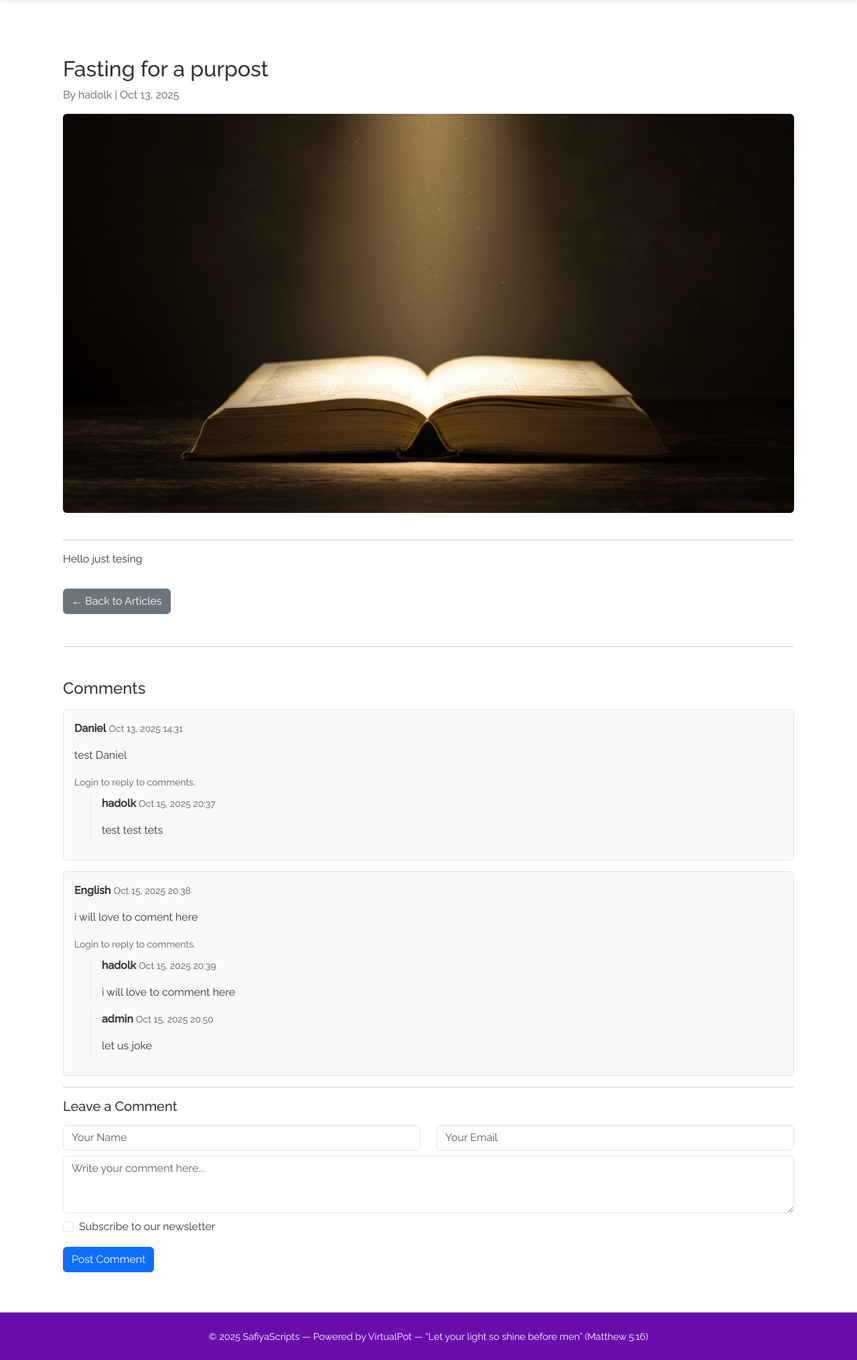
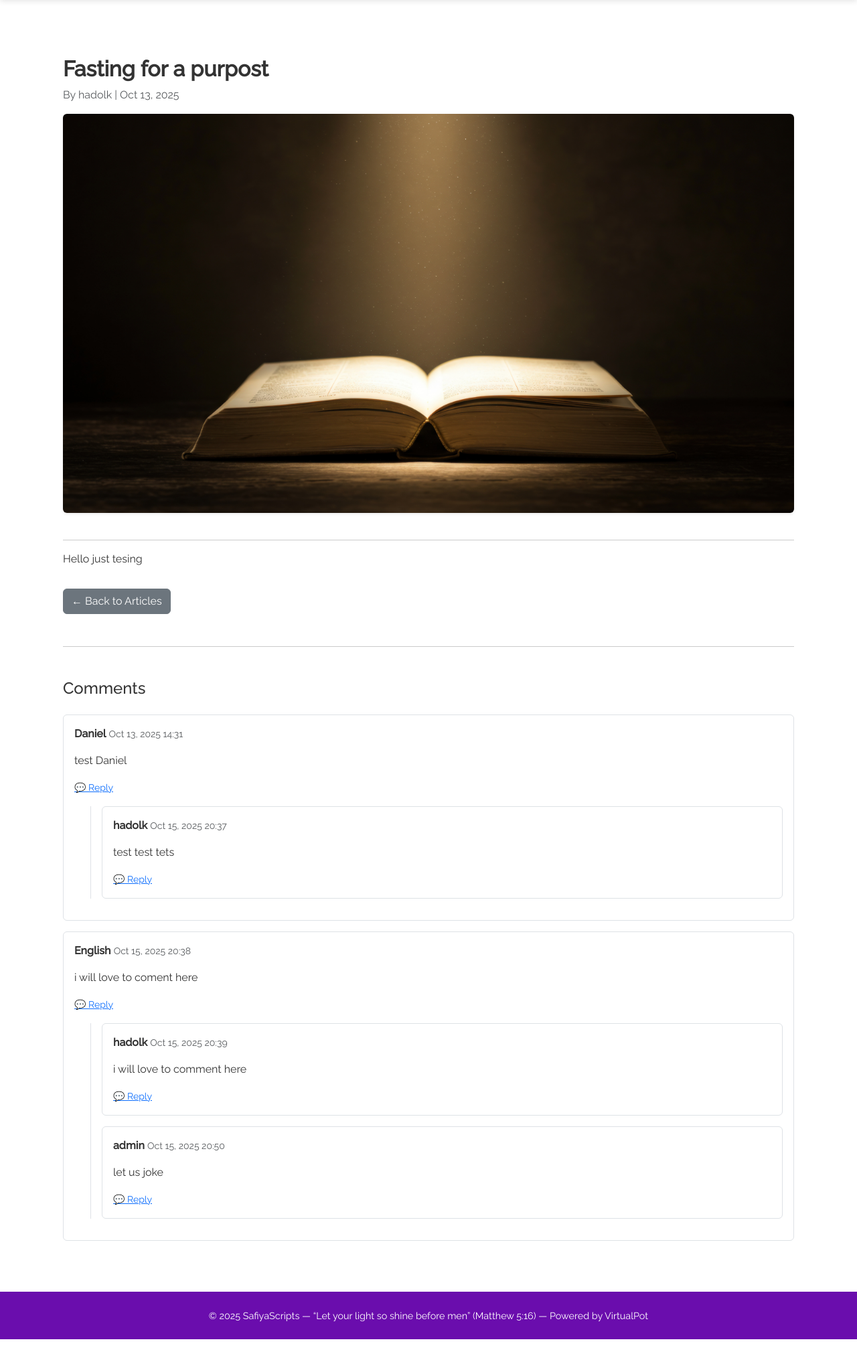
Before and after one commit to truveron2-lgtm/safiyascripts, a Django app: page /articles/5/ in a window 1280 px wide. Shown: the part 90-2121 px from the top of the page at 67% size. After the commit the page ends 2090 px from the top, so only its background shows below. Run offline with Django 5.2, Linux system fonts and the light colour scheme; data comes from the database, SQL or seed files in the repository; both versions use the stored data as it was after the commit.

Commit message:
Updated files for Render deployment safaya scripts

```diff
--- a/articles/urls.py
+++ b/articles/urls.py
@@ -19,6 +19,7 @@ urlpatterns = [
 
         # ✅ Subscription
     path('subscribe/', views.subscribe, name='subscribe'),
+    path('<int:pk>/reply/', views.admin_reply_comment, name='admin_reply_comment'),
 
 
 ]
--- a/articles/views.py
+++ b/articles/views.py
@@ -24,7 +24,10 @@ def article_list(request):
     return render(request, 'articles/article_list.html', context)
 
 
+from django.shortcuts import render, get_object_or_404, redirect
+from django.contrib import messages
 from .models import Article, Comment, Subscriber
+from .forms import CommentForm
 
 def article_detail(request, pk):
     article = get_object_or_404(Article, pk=pk)
@@ -37,23 +40,22 @@ def article_detail(request, pk):
             parent_id = request.POST.get('parent_id')
             parent_comment = Comment.objects.filter(id=parent_id).first() if parent_id else None
 
-            # ✅ Create comment object
+            # ✅ Create comment
             comment = comment_form.save(commit=False)
             comment.article = article
             comment.parent = parent_comment
 
-            # ✅ Allow only logged-in users to reply
+            # ✅ Only logged-in users can reply
             if parent_comment and not request.user.is_authenticated:
-                messages.error(request, "You must be logged in to reply to a comment.")
+                messages.error(request, "You must be logged in to reply.")
                 return redirect('articles:article_detail', pk=article.pk)
 
-            # ✅ Logged-in user info
+            # ✅ User handling
             if request.user.is_authenticated:
                 comment.user = request.user
                 comment.name = request.user.username
                 comment.email = request.user.email
             else:
-                # Non-logged visitors can only post top-level comments
                 if parent_comment:
                     messages.error(request, "Only logged-in users can reply to comments.")
                     return redirect('articles:article_detail', pk=article.pk)
@@ -65,10 +67,9 @@ def article_detail(request, pk):
             # ✅ Optional subscription
             if request.POST.get('subscribe') and comment.email:
                 Subscriber.objects.get_or_create(email=comment.email)
-                messages.success(request, "Thank you for subscribing to our newsletter!")
+                messages.success(request, "Thanks for subscribing!")
 
-            messages.success(
-                request,
+            messages.success(request,
                 "Your reply has been posted." if parent_comment else "Your comment has been posted."
             )
             return redirect('articles:article_detail', pk=article.pk)
@@ -277,3 +278,37 @@ def article_summary_home(request):
     recent_articles = Article.objects.all()[:3]
     context = {'recent_articles': recent_articles}
     return render(request, 'articles/article_summary_home.html', context)
+
+
+@login_required
+def admin_reply_comment(request, pk):
+    """Allow admin to reply to a comment directly from the admin article detail view."""
+    article = get_object_or_404(Article, pk=pk)
+
+    if request.method == 'POST':
+        parent_id = request.POST.get('parent_id')
+        content = request.POST.get('content', '').strip()
+
+        if not parent_id or not content:
+            messages.error(request, "Invalid reply. Please write something.")
+            return redirect('articles:article_detail', pk=article.pk)
+
+        parent_comment = Comment.objects.filter(id=parent_id).first()
+        if not parent_comment:
+            messages.error(request, "Parent comment not found.")
+            return redirect('articles:article_detail', pk=article.pk)
+
+        # ✅ Create reply comment
+        Comment.objects.create(
+            article=article,
+            user=request.user,
+            name=request.user.username,
+            email=request.user.email,
+            content=content,
+            parent=parent_comment,
+        )
+
+        messages.success(request, "Reply posted successfully.")
+        return redirect('articles:article_detail', pk=article.pk)
+
+    return redirect('articles:article_detail', pk=article.pk)
--- a/blog/templates/blog/index.html
+++ b/blog/templates/blog/index.html
@@ -73,7 +73,8 @@
 
   <!-- ===== FOOTER ===== -->
   <footer>
-    © 2025 SafiyaScripts — Powered by VirtualPot — “Let your light so shine before men” (Matthew 5:16)
+    © 2025 SafiyaScripts — “Let your light so shine before men” (Matthew 5:16)
+  — Powered by VirtualPot
   </footer>
 
   <!-- Bootstrap JS -->
--- a/templates/account/login.html
+++ b/templates/account/login.html
@@ -23,7 +23,7 @@
       </div>
     </form>
 
-    <p class="mt-3">Don’t have an account? <a href="{% url 'account:register' %}">Sign up</a></p>
+
   </div>
 </div>
 {% endblock %}
--- a/templates/articles/article_detail.html
+++ b/templates/articles/article_detail.html
@@ -18,18 +18,19 @@
     </div>
   {% endif %}
 
-  <h2>{{ article.title }}</h2>
+  <!-- ✅ Article section -->
+  <h2 class="fw-bold">{{ article.title }}</h2>
   <p class="text-muted">By {{ article.author.username }} | {{ article.date_posted|date:"M d, Y" }}</p>
 
   {% if article.image %}
-    <img src="{{ article.image.url }}" class="img-fluid rounded mb-4" alt="{{ article.title }}">
+    <img src="{{ article.image.url }}" class="img-fluid rounded mb-4 shadow-sm" alt="{{ article.title }}">
   {% endif %}
 
   <hr>
-  <p>{{ article.full_description|linebreaks }}</p>
+  <p class="fs-5">{{ article.full_description|linebreaks }}</p>
 
   {% if user == article.author %}
-    <a href="{% url 'articles:article_edit' article.pk %}" class="btn btn-warning">Edit</a>
+    <a href="{% url 'articles:article_edit' article.pk %}" class="btn btn-warning me-2">Edit</a>
     <a href="{% url 'articles:article_delete' article.pk %}" class="btn btn-danger">Delete</a>
   {% endif %}
 
@@ -37,101 +38,70 @@
 
   <hr class="my-5">
 
-  <h4>Comments</h4>
+  <!-- ✅ Comments section -->
+  <h4 class="mb-4">Comments</h4>
   <div class="mt-3">
+    {% if comments %}
       {% for comment in comments %}
-      <div class="border p-3 mb-3 rounded bg-light">
-        <p>
-          <strong>{{ comment.name }}</strong>
-          <small class="text-muted">{{ comment.created_at|date:"M d, Y H:i" }}</small>
-        </p>
-        <p>{{ comment.content }}</p>
-
-        {% if user.is_authenticated %}
-          <!-- ✅ Only logged-in users can reply -->
-          <a href="#" class="reply-link text-primary" data-comment="{{ comment.id }}">Reply</a>
+        {% include "articles/comment_thread.html" with comment=comment %}
+      {% endfor %}
     {% else %}
-          <small class="text-muted">Login to reply to comments.</small>
-        {% endif %}
-
-        {% if user.is_authenticated and user == comment.user %}
-          <a href="{% url 'articles:delete_comment' comment.id %}" class="text-danger ms-3">Delete</a>
-        {% endif %}
-
-        <!-- ✅ Display replies -->
-        {% for reply in comment.replies.all %}
-          <div class="ms-4 mt-2 border-start ps-3">
-            <p>
-              <strong>{{ reply.name }}</strong>
-              <small class="text-muted">{{ reply.created_at|date:"M d, Y H:i" }}</small>
-            </p>
-            <p>{{ reply.content }}</p>
-            {% if user.is_authenticated and user == reply.user %}
-              <a href="{% url 'articles:delete_comment' reply.id %}" class="text-danger">Delete</a>
+      <p class="text-muted">No comments yet.</p>
     {% endif %}
   </div>
-        {% endfor %}
-      </div>
-    {% empty %}
-      <p>No comments yet. Be the first to comment!</p>
-    {% endfor %}
+
 </div>
 
-  <hr>
-  <h5>Leave a Comment</h5>
-
-  <form method="post" class="mt-3" id="comment-form">
-    {% csrf_token %}
-    {% if not user.is_authenticated %}
-      <div class="row">
-        <div class="col-md-6 mb-2">
-          <input type="text" name="name" class="form-control" placeholder="Your Name" required>
-        </div>
-        <div class="col-md-6 mb-2">
-          <input type="email" name="email" class="form-control" placeholder="Your Email" required>
-        </div>
-      </div>
-    {% endif %}
-
-    {{ comment_form.content }}
-    <input type="hidden" name="parent_id" id="parent_id">
-
-    <div class="form-check mt-2">
-      <input class="form-check-input" type="checkbox" name="subscribe" id="subscribe">
-      <label class="form-check-label" for="subscribe">
-        Subscribe to our newsletter
-      </label>
-    </div>
-
-    <button type="submit" class="btn btn-primary mt-3">Post Comment</button>
-  </form>
-</div>
-
-<!-- ✅ Script for replies (only for logged-in users) -->
+<!-- ✅ Inline reply functionality (for admin replies only) -->
 <script>
 document.addEventListener("DOMContentLoaded", () => {
-  const alerts = document.querySelectorAll('.alert');
-  alerts.forEach(alert => {
+  // Auto-dismiss alerts
+  document.querySelectorAll('.alert').forEach(alert => {
+    if (typeof bootstrap !== 'undefined') {
       setTimeout(() => {
         const bsAlert = bootstrap.Alert.getOrCreateInstance(alert);
         bsAlert.close();
       }, 4000);
+    }
   });
 
-  // ✅ Allow reply only for authenticated users
-  {% if user.is_authenticated %}
-  document.querySelectorAll('.reply-link').forEach(btn => {
-    btn.addEventListener('click', e => {
+  // ✅ Handle reply clicks
+  document.addEventListener("click", function (e) {
+    if (e.target.classList.contains("reply-link")) {
       e.preventDefault();
-      const parentId = btn.getAttribute('data-comment');
-      document.getElementById('parent_id').value = parentId;
-      window.scrollTo({
-        top: document.getElementById('comment-form').offsetTop,
-        behavior: 'smooth'
+      const commentId = e.target.getAttribute("data-comment");
+
+      // Remove any existing reply form first
+      const existingForm = document.querySelector(".active-reply-form");
+      if (existingForm) existingForm.remove();
+
+      // Create new inline reply form
+      const formHtml = `
+        <form method="post" action="{% url 'articles:admin_reply_comment' article.id %}"
+
+              class="active-reply-form mt-3 p-3 border rounded bg-light shadow-sm">
+          {% csrf_token %}
+          <div class="mb-2">
+            <textarea name="content" class="form-control" rows="3"
+                      placeholder="Write your reply..." required></textarea>
+          </div>
+          <input type="hidden" name="parent_id" value="${commentId}">
+          <button type="submit" class="btn btn-sm btn-primary">Post Reply</button>
+          <button type="button" class="btn btn-sm btn-secondary cancel-reply">Cancel</button>
+        </form>
+      `;
+
+      // Insert the form right after the reply link
+      e.target.insertAdjacentHTML("afterend", formHtml);
+    }
+
+    // ✅ Cancel reply
+    if (e.target.classList.contains("cancel-reply")) {
+      e.preventDefault();
+      e.target.closest("form").remove();
+    }
   });
 });
-  });
-  {% endif %}
-});
 </script>
+
 {% endblock %}
--- /dev/null
+++ b/templates/articles/comment_thread.html
@@ -0,0 +1,28 @@
+<div class="border rounded p-3 mb-3" id="comment-{{ comment.id }}">
+  <p><strong>{{ comment.name }}</strong> <small class="text-muted">{{ comment.created_at|date:"M d, Y H:i" }}</small></p>
+  <p>{{ comment.content|linebreaks }}</p>
+
+  <a href="#" class="text-primary small reply-link" data-comment="{{ comment.id }}">
+    💬 Reply
+  </a>
+
+  <!-- ✅ Hidden reply form (appears dynamically on click) -->
+  <div class="reply-form mt-3 d-none" id="reply-form-{{ comment.id }}">
+    <form method="post" action="" class="reply-comment-form">
+      {% csrf_token %}
+      <input type="hidden" name="parent_id" value="{{ comment.id }}">
+      {{ comment_form.content }}
+      <button type="submit" class="btn btn-sm btn-success mt-2">Post Reply</button>
+      <button type="button" class="btn btn-sm btn-outline-danger mt-2 cancel-reply">Cancel</button>
+    </form>
+  </div>
+
+  <!-- ✅ Render child comments recursively -->
+  {% if comment.replies.all %}
+    <div class="ms-4 mt-3 border-start ps-3">
+      {% for reply in comment.replies.all %}
+        {% include "articles/comment_thread.html" with comment=reply %}
+      {% endfor %}
+    </div>
+  {% endif %}
+</div>
--- a/templates/base.html
+++ b/templates/base.html
@@ -172,7 +172,8 @@
 
   <!-- ===== FOOTER ===== -->
   <footer>
-    © 2025 SafiyaScripts — Powered by VirtualPot — “Let your light so shine before men” (Matthew 5:16)
+    © 2025 SafiyaScripts — “Let your light so shine before men” (Matthew 5:16)
+    — Powered by VirtualPot
   </footer>
 
   <!-- Bootstrap JS -->
--- a/templates/base_admin.html
+++ b/templates/base_admin.html
@@ -126,7 +126,8 @@
 
   <!-- ===== FOOTER ===== -->
   <footer>
-    © 2025 SafiyaScripts — Powered by VirtualPot — “Let your light so shine before men” (Matthew 5:16)
+    © 2025 SafiyaScripts — “Let your light so shine before men” (Matthew 5:16)
+  — Powered by VirtualPot
   </footer>
 
   <!-- Bootstrap JS -->
--- a/templates/base_dashboard.html
+++ b/templates/base_dashboard.html
@@ -123,7 +123,8 @@
 
   <!-- ===== FOOTER ===== -->
   <footer>
-    © 2025 SafiyaScripts — Powered by VirtualPot — “Let your light so shine before men” (Matthew 5:16)
+    © 2025 SafiyaScripts — “Let your light so shine before men” (Matthew 5:16)
+  — Powered by VirtualPot
   </footer>
 
   <!-- Bootstrap JS -->
```
Also changed, not shown: account/views.py (+17 -3 lines), db.sqlite3, media/profile_pics/safiya.png (added), media/profile_pics/safiya_Mz8NIvV.png (added). Lines whose indentation alone changed are shown as unchanged.
